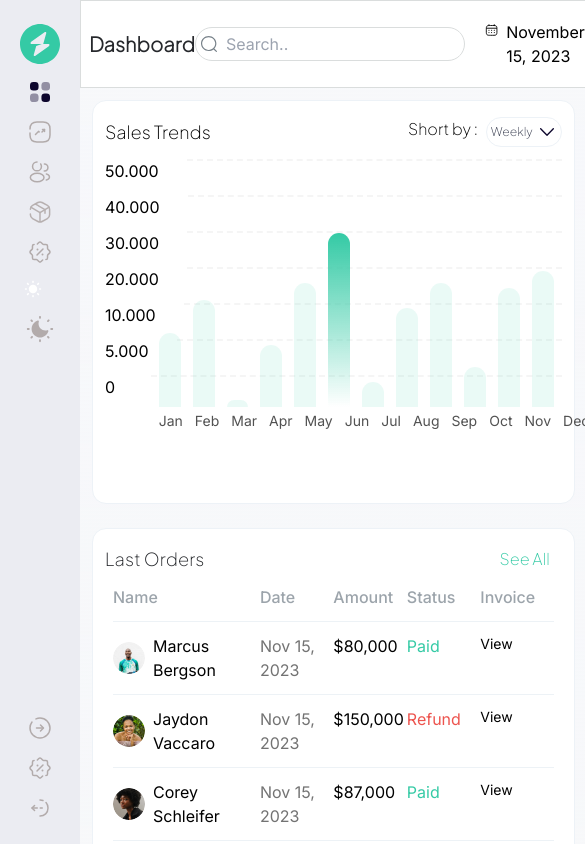
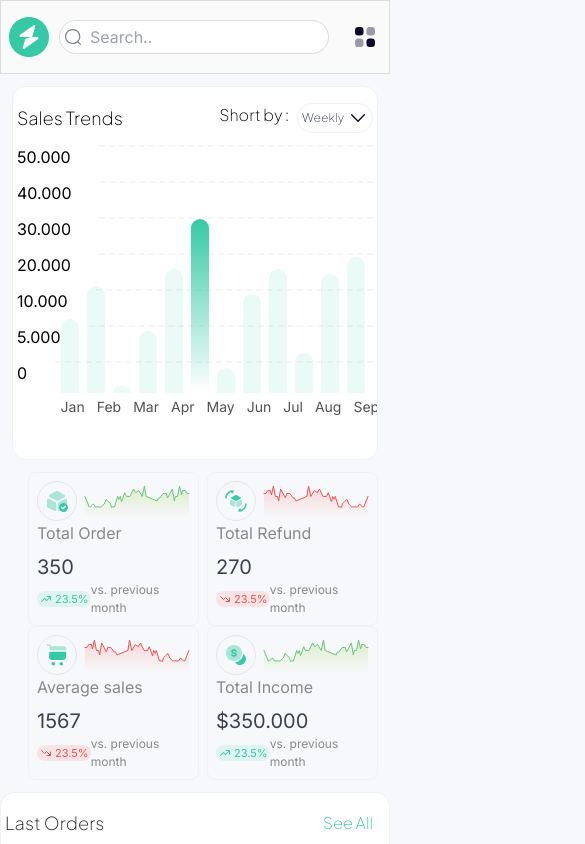
Before and after one commit to Elochukwu3/geeg-dashboard, a Next.js app: page / in a window 390 px wide. Shown: the top 844 px of the page, 585 px wide, since content can reach past the window. Built offline with nearby package versions, Linux system fonts and the light colour scheme.

Commit message:
clean up app

```diff
--- a/app/(dashboard)/page.tsx
+++ b/app/(dashboard)/page.tsx
@@ -1,3 +1,5 @@
+"use client"
+import React, { useState } from "react";
 import Income from "@/components/income/Income";
 import LastOrder from "@/components/last-order/LastOrder";
 import Navbar from "@/components/nav-bar/NavBar";
@@ -7,18 +9,18 @@ import Sidebar from "@/components/side-bar/Sidebar";
 import Platform from "@/components/top-platform/Platform";
 import Refund from "@/components/refund/Refund";
 import TotalIncome from "@/components/total-incom/TotalIcome";
-import Image from "next/image";
 
 export default function Home() {
+  const[side, setSide]= useState<boolean>(false)
   return (
     <main className="flex text-black min-h-screen flex-col p-0 m-0 relative">
       <div className="flex h-full min-h-screen">
-        <div className="sticky top-0 left-0 h-full flex max-w-20 w-full  shrink-0 flex-col">
-       <Sidebar/>
+        <div className="max-md:w-auto max-md:relative sticky md:top-0 md:left-0 h-full flex max-w-20 w-full  shrink-0 flex-col">
+       <Sidebar side={side}/>
         </div>
-        <div className="flex-1">
-          <div className="sticky top-0 max-w-[1360px] z-40 bg-white"><Navbar/></div>
-          <div className="space-x-4 p-3 grid grid-cols-3 space-y-3">
+        <div className="flex-1 max-md:w-full">
+          <div className="sticky top-0 max-w-[1360px] z-40 bg-white"><Navbar side={side} stateSette={setSide}/></div>
+          <div className="max-lg:grid-cols-1 space-x-4 p-3 grid grid-cols-3 space-y-3">
             <Trend/>
             <div className="grid grid-cols-2 gap-x-2">
             <Income/>
@@ -27,7 +29,7 @@ export default function Home() {
             <TotalIncome/>
             </div>
           </div>
-          <div className="p-3 grid grid-cols-3 space-y-3">
+          <div className="md:p-3 sm:p-2 grid grid-cols-3 space-y-3 max-lg:grid-cols-1">
             <LastOrder/>
             <Platform/>
           </div>
--- a/components/nav-bar/NavBar.tsx
+++ b/components/nav-bar/NavBar.tsx
@@ -1,47 +1,29 @@
-import { ICON_DATA } from "@/utils/db/icon-data";
-import Image from "next/image";
-import React from "react";
-import CalendarSvg from "./Calendar"
-import NotifySvg from "./Notify";
+"use client"
+import React, { useState } from "react";
 import SearchSvg from "./Search";
+import Profile from "./Profile";
+import Box from "@/utils/db/icon/Box";
+import Logo from "@/utils/db/icon/Logo";
 
-function NavBar() {
+function NavBar({side, stateSette}:{side:boolean, stateSette:React.Dispatch<React.SetStateAction<boolean>>}) {
+  const[profile, setprofile]= useState<boolean>(false)
   return (
     <div>
-      <div className="blockbg-[#FAFAFA] border-[0.769px] border-[#DADDDD]">
+      <div className="relative block bg-[#FAFAFA] border-[0.769px] border-[#DADDDD]">
         <nav className="flex py-4 items-center gap-5 px-2">
         <div className="max-w-[740px] flex justify-between items-center flex-1">
-        <h1 className="text-xl font-jarkata font-bold text-[#26282C]">
+        <h1 className="text-xl font-jarkata font-bold text-[#26282C] max-md:hidden">
           Dashboard
         </h1>
+        <div className="hidden max-md:block cursor-pointer" onClick={()=> stateSette(!side)}><Logo/></div>
             <form action="#" className="border rounded-full overflow-hidden p-1 border-[#DADDDD] h-[34px] bg-[#FFF] flex items-center">
      <SearchSvg/>
                 <input type="text" placeholder="Search.." className="pl-2 outline-none"/>
             </form>
         </div>
-        <div className="flex gap-2 items-center">
-            <div className="flex gap-2 pr-1" title="calendar">
-                <CalendarSvg/>
-                <p>November 15, 2023</p>
-            </div>
-            <NotifySvg/>
-            <div className="flex items-center gap-1 boreder-[#DADDDD] border-[0.769px] p-1 rounded-[28px]">
-                <Image
-                src={"/images/profile.png"}
-                width={38}
-                height={38}
-                className="object-contain rounded-full"
-                alt="profile"
-                title="Justin"
-                />
-                <div>
-                    <p className="text-base text-[#26282C]">Justin Bergson</p>
-                    <p className="text-[#787486] text-sm">Justin@gmail.com</p>
-                </div>
-                <svg width="20" height="20" viewBox="0 0 20 20" fill="none" xmlns="http://www.w3.org/2000/svg">
-  <path d="M3.19841 6.20675C3.43891 5.95614 3.81525 5.93336 4.08045 6.1384L4.15643 6.20675L10 12.2955L15.8436 6.20675C16.0841 5.95614 16.4604 5.93336 16.7256 6.1384L16.8016 6.20675C17.0421 6.45735 17.064 6.84951 16.8672 7.12585L16.8016 7.20502L10.479 13.7933C10.2385 14.0439 9.86217 14.0666 9.59697 13.8616L9.52099 13.7933L3.19841 7.20502C2.93386 6.92935 2.93386 6.48241 3.19841 6.20675Z" fill="#0D062D"/>
-</svg>
-            </div>
+        <Profile val={profile}/>
+        <div className="hidden max-lg:block cursor-pointer p-1" onClick={()=> setprofile(!profile)}>
+          <Box />
         </div>
         </nav>
       </div>
--- /dev/null
+++ b/components/nav-bar/Profile.tsx
@@ -0,0 +1,36 @@
+import Image from "next/image";
+import React from "react";
+import CalendarSvg from "./Calendar"
+import NotifySvg from "./Notify";
+
+const Profile = ({val}: {val: boolean}) => {
+  return (
+    <div className={`${val ? "max-lg:block p-2 space-y-3": "max-lg:hidden "} bg-white z-30 max-lg:block flex gap-2 items-center max-lg:absolute right-0 max-lg:-bottom-[160px]`}>
+            <div className="flex gap-2 pr-1" title="calendar">
+                <CalendarSvg/>
+                <p>November 15, 2023</p>
+            </div>
+            <div className="max-lg:hidden block"><NotifySvg/></div>
+            <div className="flex items-center gap-1 boreder-[#DADDDD] border-[0.769px] p-1 rounded-[28px]">
+                <Image
+                src={"/images/profile.png"}
+                width={38}
+                height={38}
+                className="object-contain rounded-full"
+                alt="profile"
+                title="Justin"
+                />
+                <div>
+                    <p className="text-base text-[#26282C]">Justin Bergson</p>
+                    <p className="text-[#787486] text-sm">Justin@gmail.com</p>
+                </div>
+                <svg width="20" height="20" viewBox="0 0 20 20" fill="none" xmlns="http://www.w3.org/2000/svg">
+  <path d="M3.19841 6.20675C3.43891 5.95614 3.81525 5.93336 4.08045 6.1384L4.15643 6.20675L10 12.2955L15.8436 6.20675C16.0841 5.95614 16.4604 5.93336 16.7256 6.1384L16.8016 6.20675C17.0421 6.45735 17.064 6.84951 16.8672 7.12585L16.8016 7.20502L10.479 13.7933C10.2385 14.0439 9.86217 14.0666 9.59697 13.8616L9.52099 13.7933L3.19841 7.20502C2.93386 6.92935 2.93386 6.48241 3.19841 6.20675Z" fill="#0D062D"/>
+</svg>
+            </div>
+            <div className="max-lg:block hidden"><NotifySvg/></div>
+        </div>
+  )
+}
+
+export default Profile
--- a/components/sale-trend/SalesChart.tsx
+++ b/components/sale-trend/SalesChart.tsx
@@ -27,11 +27,11 @@ const SalesChart = () => {
             </div>
             ))}
            </div>
-           <div className='absolute inset-y-0 items-end right-0 bottom-5 pb-6 h-full  flex gap-3 px-2 text-sm justify-between w-[90%] ml-auto'>
+           <div className='absolute inset-y-0 items-end right-0 bottom-5 max-md:gap-2 pb-6 h-full  flex gap-3 px-2 text-sm justify-between w-[90%] ml-auto'>
            {data.map((item) => (
                 <div key={`${item}charBar`}
                 style={{height:`${item}%`}}
-                className={ `${item >= 70 ? "grad" : "bg-[#34CAA51A]"} w-8 rounded-t-full  origin-bottom'`}/>
+                className={ `${item >= 70 ? "grad" : "bg-[#34CAA51A]"} w-8 max-md:w-5 rounded-t-full  origin-bottom'`}/>
             ))}
            </div>
         </section>
--- a/components/side-bar/Sidebar.tsx
+++ b/components/side-bar/Sidebar.tsx
@@ -1,10 +1,11 @@
-import React from "react";
+"use client"
+import React, { useState } from "react";
 import { ICON_DATA } from "@/utils/db/icon-data";
-import Image from "next/image";
 
-function Sidebar() {
+function Sidebar({side}:{side?:boolean}) {
+
   return (
-    <div className="flex py-5 min-h-screen flex-col justify-between  bg-[#EBECF2]">
+    <div className={`${side? "max-md:z-40 fixed max-md:left-0 ": "max-md:hidden"} flex py-5 min-h-screen flex-col justify-between  bg-[#EBECF2]`}>
      <div className="flex flex-col items-center  gap-2 justify-center">
      {ICON_DATA.slice(0, 8).map(({ icon, name }) => (
       <div key={`icon${name}`} title={name}  className="px-2 cursor-pointer hover:border-r-2 border-black w-full py-1 flex justify-center">
--- a/components/style.tsx
+++ b/components/style.tsx
@@ -1,4 +1,4 @@
 import tw from "tailwind-styled-components";
 
-export const TreandWrapper = tw.section `py-4 col-span-2 min-h-[374px] h-full px-3 w-full rounded-[14px] border border-[#EDF2F7]  bg-[#fff]`
-export const Trendinner = tw.div`font-jarkata flex justify-between items-center max-w-[766px]`
+export const TreandWrapper = tw.section `py-4 overflow-hidden col-span-2 min-h-[374px] h-full px-3 max-md:px-1 w-full rounded-[14px] border border-[#EDF2F7]  bg-[#fff]`
+export const Trendinner = tw.div`max-md:w-full font-jarkata flex justify-between items-center max-w-[766px]`
--- a/components/top-platform/Platform.tsx
+++ b/components/top-platform/Platform.tsx
@@ -3,7 +3,7 @@ import { formatNumberInput } from '@/utils/helper/numberConvert';
 
 const Platform = () => {
   return (
-    <section className="md:w-11/12 mx-auto bg-[#FFF] rounded-[8px] p-2">
+    <section className="md:w-11/12 max-lg:w-9/12 max-md:w-10/12 mx-auto bg-[#FFF] rounded-[8px] p-2">
       <div className="flex justify-between items-center w-full">
         <span className="text-lg font-normal text-[#26282C]">Top Platform</span>
         <span className="text-[#34CAA5] pr-3">See All</span>
```
Also changed, not shown: 1 other file (tests, documents, lock files or other folders).
